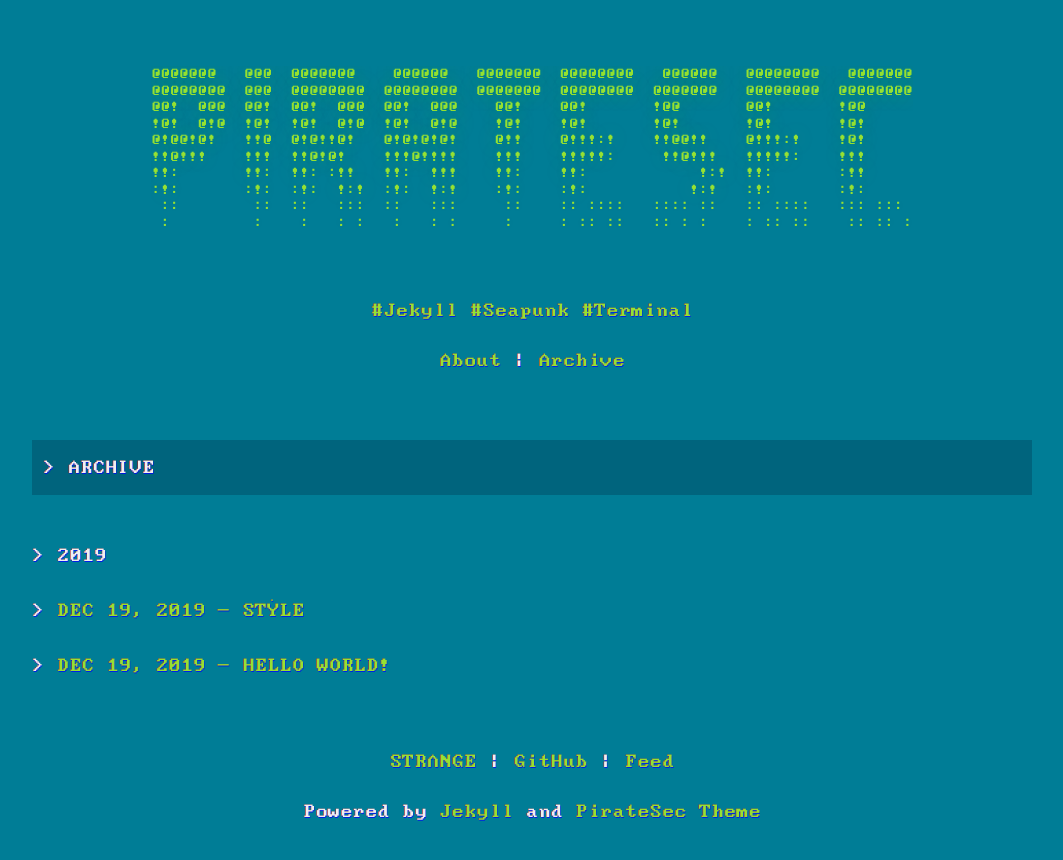
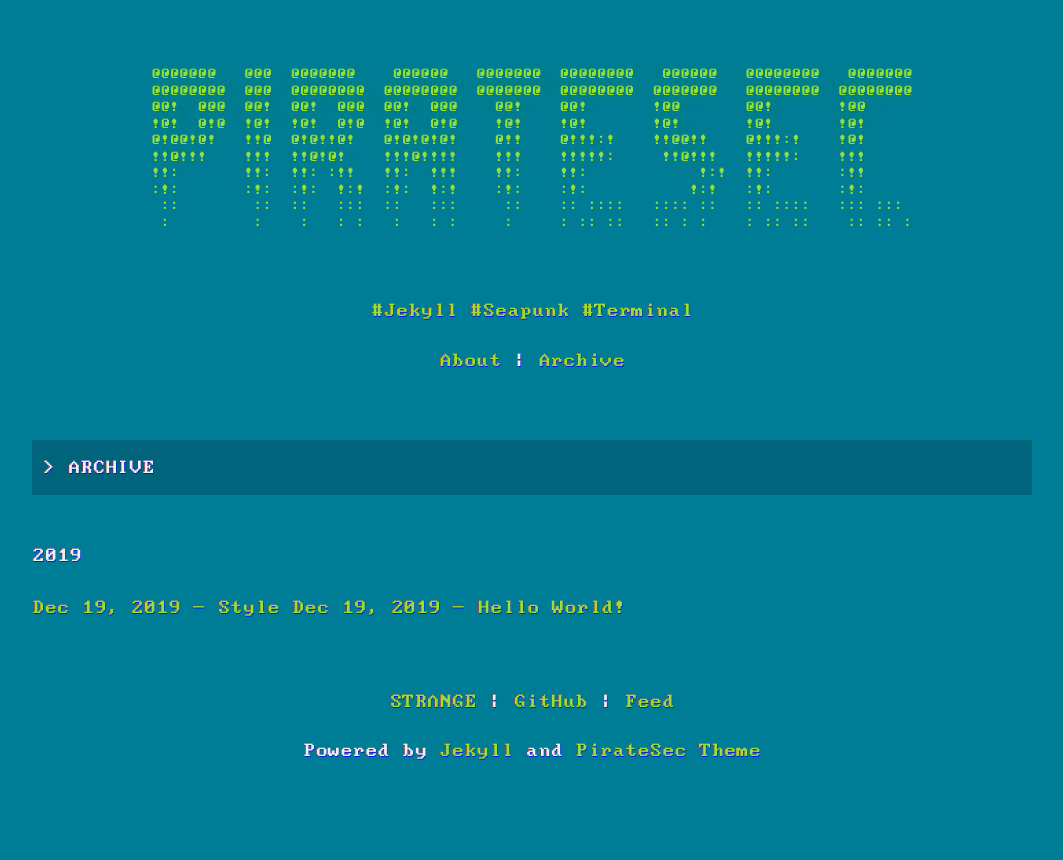
Before and after one commit to x64onl/jekyll-piratesec, a Jekyll site: the page built from archive.html, in a window 1280 px wide. Shown: the top 860 px of the page, without its empty margins (108-1171 px from the left). Built offline with Jekyll 4.4.1, drawn with Linux system fonts in a browser that asks for light colours.

Commit message:
Soften header styles

```diff
--- a/_sass/main.scss
+++ b/_sass/main.scss
@@ -310,10 +310,6 @@
     background: var(--foreground-color);
   }
 
-  h2:before, h3:before , h4:before, h5:before, h6:before {
-    content: "> "
-  }
-
   blockquote {
     margin: 0;
     @include padding;
--- a/archive.html
+++ b/archive.html
@@ -10,7 +10,7 @@
 <h2 id="{{ this_year }}-ref">{{this_year}}</h2>
 <nav>
 {% endif %}
-    <h3 class="no-margin"><a href="{{ post.url | absolute_url }}">{{ post.date | date: "%b %d, %Y" }} - {{ post.title }}</a></h3>
+    <a href="{{ post.url | absolute_url }}">{{ post.date | date: "%b %d, %Y" }} - {{ post.title }}</a>
 {% if forloop.last %}
 </nav>
 {% else %}
```
